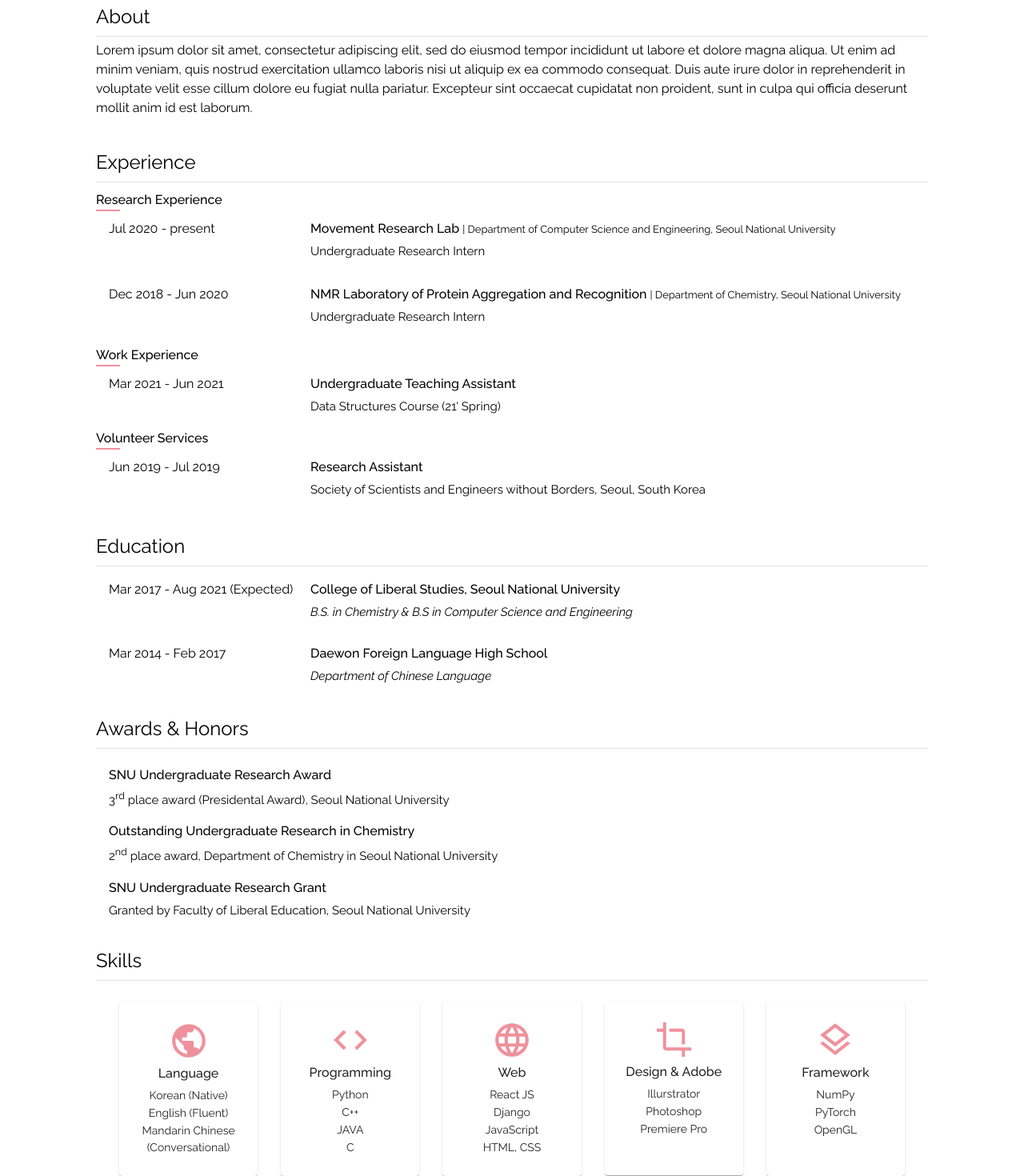
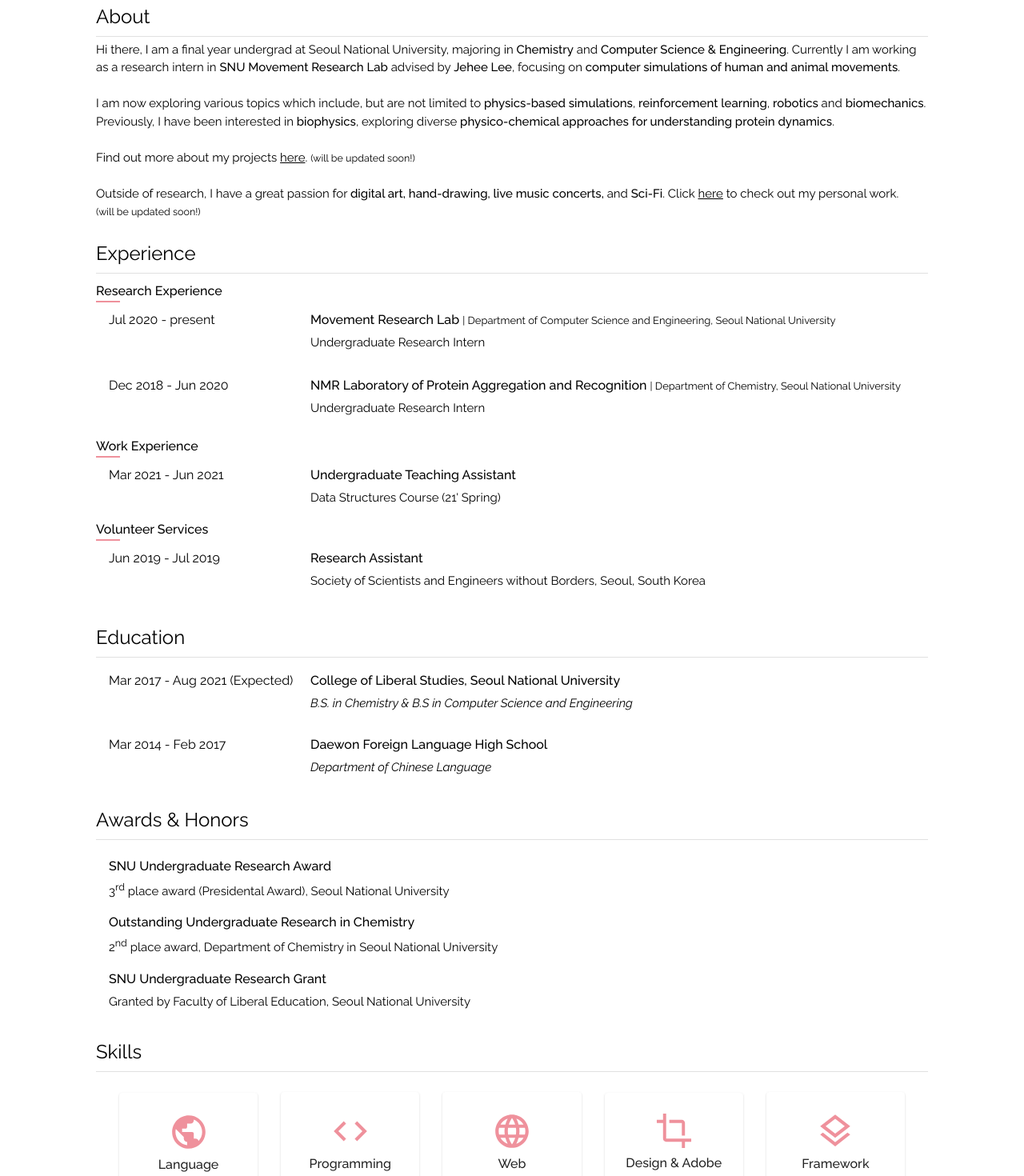
Before and after one commit to jiyewise/homepage, a React (Create React App) app: page / in a window 1280 px wide. Shown: the part 260-1730 px from the top of the page at 80% size. Built offline with nearby package versions, Linux system fonts and the light colour scheme; the HTML template or start-up script is replaced by a standard one; a web font is replaced by a local one.

Commit message:
add about

```diff
--- a/public/index.html
+++ b/public/index.html
@@ -8,7 +8,7 @@
     <meta name="theme-color" content="#000000" />
     <meta
       name="description"
-      content="Web site created using create-react-app"
+      content="Jiye Lee's Homepage"
     />
     <link rel="apple-touch-icon" href="%PUBLIC_URL%/logo192.png" />
     <!--
@@ -25,7 +25,7 @@
       work correctly both with client-side routing and a non-root public URL.
       Learn how to configure a non-root public URL by running `npm run build`.
     -->
-    <title>React App</title>
+    <title>Jiye Lee</title>
   </head>
   <body>
     <noscript>You need to enable JavaScript to run this app.</noscript>
--- a/src/Intro/Intro.jsx
+++ b/src/Intro/Intro.jsx
@@ -70,7 +70,11 @@
 
     const renderAbout = () => {
         return (
-            <Grid container direction="column" className="About">
+            <Grid container direction="column" className="About" style={
+                {
+                    marginBottom: "5px"
+                }
+            }>
                 <Grid item >
                     <Typography variant="h5">About</Typography>
                 </Grid>
@@ -81,10 +85,18 @@
                                 marginBottom:"5px"
                             }
                         }></Divider>
-                    <Typography>Lorem ipsum dolor sit amet, consectetur adipiscing elit, sed do eiusmod tempor incididunt ut labore et dolore magna aliqua.
-                        Ut enim ad minim veniam, quis nostrud exercitation ullamco laboris nisi ut aliquip ex ea commodo consequat.
-                        Duis aute irure dolor in reprehenderit in voluptate velit esse cillum dolore eu fugiat nulla pariatur.
-                         Excepteur sint occaecat cupidatat non proident, sunt in culpa qui officia deserunt mollit anim id est laborum.</Typography>
+                    <Typography style={
+                        {
+                            fontSize: "15px"
+                        }
+                    }>Hi there, I am a final year undergrad at Seoul National University, majoring in <strong style={{fontWeight: "500"}}>Chemistry</strong> and <strong style={{fontWeight: "500"}}>Computer Science & Engineering</strong>.
+                        Currently I am working as a research intern in <strong style={{fontWeight: "500"}}>SNU Movement Research Lab</strong> advised by <strong style={{fontWeight: "500"}}>Jehee Lee</strong>, focusing on <strong style={{fontWeight: "500"}}>computer simulations of human and animal movements</strong>.
+                        <br/><br/>I am now exploring various topics which include, but are not limited to <strong style={{fontWeight: "500"}}>physics-based simulations</strong>, <strong style={{fontWeight: "500"}}>reinforcement learning</strong>, <strong style={{fontWeight: "500"}}>robotics</strong> and <strong style={{fontWeight: "500"}}>biomechanics</strong>.
+                        Previously, I have been interested in <strong style={{fontWeight: "500"}}>biophysics</strong>, exploring diverse <strong style={{fontWeight: "500"}}> physico-chemical approaches for understanding protein dynamics</strong>. <br></br><br></br>Find out more about my projects <u>here</u>. <small>(will be updated soon!)</small>
+                        <br></br>
+                        <br></br>
+                        Outside of research, I have a great passion for <strong style={{fontWeight: "500"}}>digital art, hand-drawing, live music concerts,</strong> and <strong style={{fontWeight: "500"}}>Sci-Fi</strong>. Click <u>here</u> to check out my personal work. <br></br><small>(will be updated soon!)</small>
+                    </Typography>
                 </Grid>
             </Grid>
         )
@@ -443,7 +455,11 @@
     // Skills
     const renderSkills = () => {
         return (
-            <Grid container direction="column">
+            <Grid container direction="column" style={
+                {
+                    marginBottom: "5px"
+                }
+            }>
             <Grid item>
                 <Typography variant="h5">Skills</Typography>
             </Grid>
@@ -765,7 +781,7 @@
             <br></br>
             {renderAbout()}
             <br></br>
-            <br></br>
+            {/* <br></br> */}
             {renderExp()}
             <br></br>
             {renderEdu()}
```
